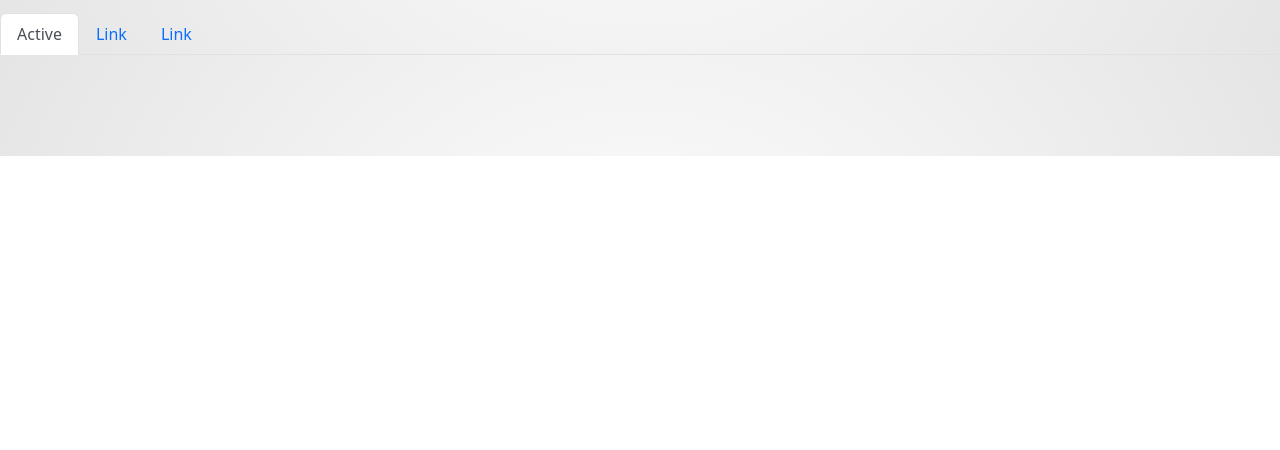
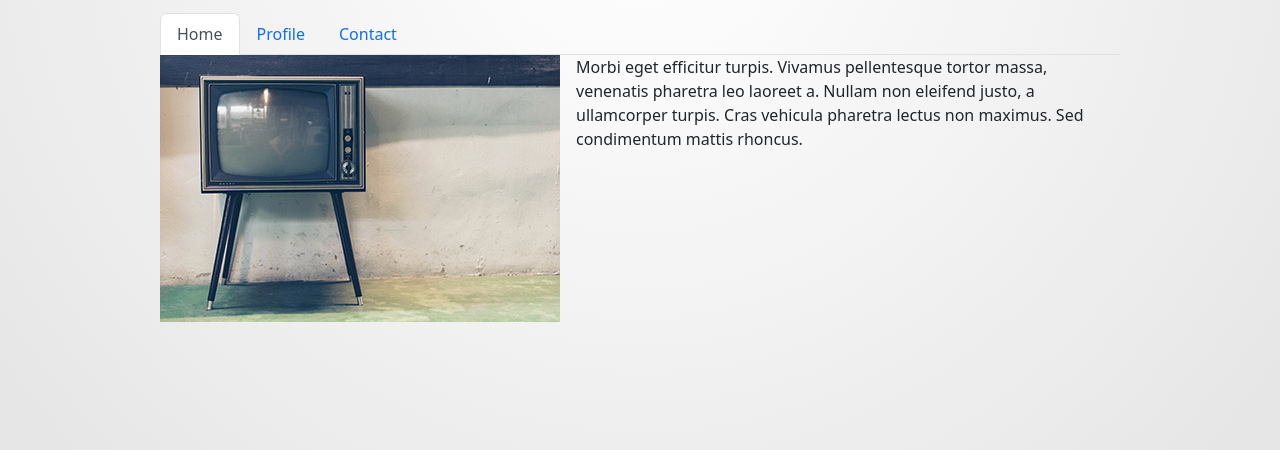
Before and after one commit to Noroff-FEU-Assignments/css-frameworks-ca-petmik1, a website: page index.html in a window 1280 px wide. Shown: the part 644-1094 px from the top of the page. Before the commit the page ends 800 px from the top, so only its background shows below. Drawn offline with nearby package versions, Linux system fonts and the light colour scheme.

Commit message:
worked on the home page.

```diff
--- a/index.html
+++ b/index.html
@@ -4,11 +4,12 @@
     <meta charset="UTF-8" />
     <meta http-equiv="X-UA-Compatible" content="IE=edge" />
     <meta name="viewport" content="width=device-width, initial-scale=1.0" />
+
     <link rel="stylesheet" href="css/style.css" />
     <title>Document</title>
   </head>
-  <body>
-    <nav class="navbar navbar-expand-lg">
+  <body class="d-flex flex-column">
+    <nav class="navbar navbar-expand-lg w-75 m-auto">
       <div class="container-fluid">
         <a class="navbar-brand" href="#">The YAY Company</a>
         <button
@@ -48,7 +49,6 @@
         </div>
       </div>
     </nav>
-    <main>
     <div
     id="carouselExampleCaptions"
     class="carousel slide"
@@ -118,6 +118,7 @@
       <span class="visually-hidden">Next</span>
     </button>
   </div>
+    <main class="w-75 m-auto"  >
       <h1>We do YAY things</h1>
       <p>
         Nam tincidunt, sapien nec congue porta, tellus risus ullamcorper mi, a
@@ -127,18 +128,105 @@
         euismod, pretium lacinia magna. Donec mi orci, sollicitudin in luctus a,
         varius eget massa.
       </p>
-      <ul class="nav nav-tabs">
-        <li class="nav-item">
-          <a class="nav-link active" aria-current="page" href="#">Active</a>
+      <ul class="nav nav-tabs" id="myTab" role="tablist">
+        <li class="nav-item" role="presentation">
+          <button
+            class="nav-link active"
+            id="home-tab"
+            data-bs-toggle="tab"
+            data-bs-target="#home-tab-pane"
+            type="button"
+            role="tab"
+            aria-controls="home-tab-pane"
+            aria-selected="true"
+          >
+            Home
+          </button>
         </li>
-        <li class="nav-item">
-          <a class="nav-link" href="#">Link</a>
+        <li class="nav-item" role="presentation">
+          <button
+            class="nav-link"
+            id="profile-tab"
+            data-bs-toggle="tab"
+            data-bs-target="#profile-tab-pane"
+            type="button"
+            role="tab"
+            aria-controls="profile-tab-pane"
+            aria-selected="false"
+          >
+            Profile
+          </button>
         </li>
-        <li class="nav-item">
-          <a class="nav-link" href="#">Link</a>
+        <li class="nav-item" role="presentation">
+          <button
+            class="nav-link"
+            id="contact-tab"
+            data-bs-toggle="tab"
+            data-bs-target="#contact-tab-pane"
+            type="button"
+            role="tab"
+            aria-controls="contact-tab-pane"
+            aria-selected="false"
+          >
+            Contact
+          </button>
         </li>
       </ul>
+      <div class="tab-content" id="myTabContent">
+        <div
+          class="tab-pane fade show active"
+          id="home-tab-pane"
+          role="tabpanel"
+          aria-labelledby="home-tab"
+          tabindex="0"
+        >
+        <div class="d-flex">
+          <div class="flex-shrink-0">
+            <img src="images/tab/tab-1.jpg" alt="...">
+          </div>
+          <div class="flex-grow-1 ms-3">
+            <p>
+              Morbi eget efficitur turpis. Vivamus pellentesque tortor massa,
+              venenatis pharetra leo laoreet a. Nullam non eleifend justo, a
+              ullamcorper turpis. Cras vehicula pharetra lectus non maximus. Sed
+              condimentum mattis rhoncus.
+            </p>
+          </div>
+        </div>
+          </div>
+
+        </div>
+        <div
+          class="tab-pane fade"
+          id="profile-tab-pane"
+          role="tabpanel"
+          aria-labelledby="profile-tab"
+          tabindex="0"
+        >
+          <p>
+            Morbi eget efficitur turpis. Vivamus pellentesque tortor massa,
+            venenatis pharetra leo laoreet a. Nullam non eleifend justo, a
+            ullamcorper turpis. Cras vehicula pharetra lectus non maximus. Sed
+            condimentum mattis rhoncus.
+          </p>
+        </div>
+        <div
+          class="tab-pane fade"
+          id="contact-tab-pane"
+          role="tabpanel"
+          aria-labelledby="contact-tab"
+          tabindex="0"
+        >
+          <p>
+            Morbi eget efficitur turpis. Vivamus pellentesque tortor massa,
+            venenatis pharetra leo laoreet a. Nullam non eleifend justo, a
+            ullamcorper turpis. Cras vehicula pharetra lectus non maximus. Sed
+            condimentum mattis rhoncus.
+          </p>
+        </div>
+      </div>
     </main>
   </body>
+  <script src="https://kit.fontawesome.com/aa0d6dd9bd.js" crossorigin="anonymous"></script>
   <script src="node_modules/bootstrap/dist/js/bootstrap.bundle.js"></script>
 </html>
```
Also changed, not shown: 1 other file. Lines whose indentation alone changed are shown as unchanged.
